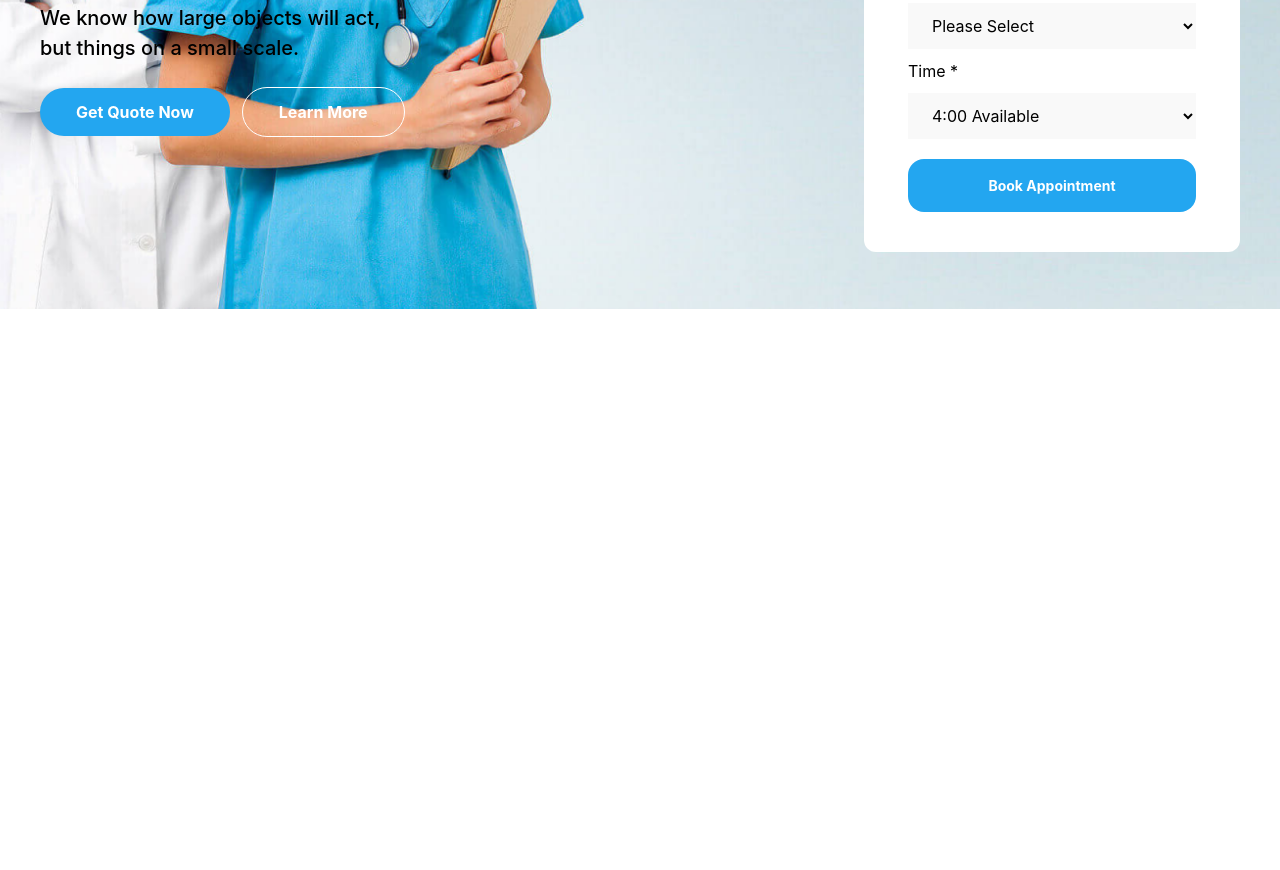
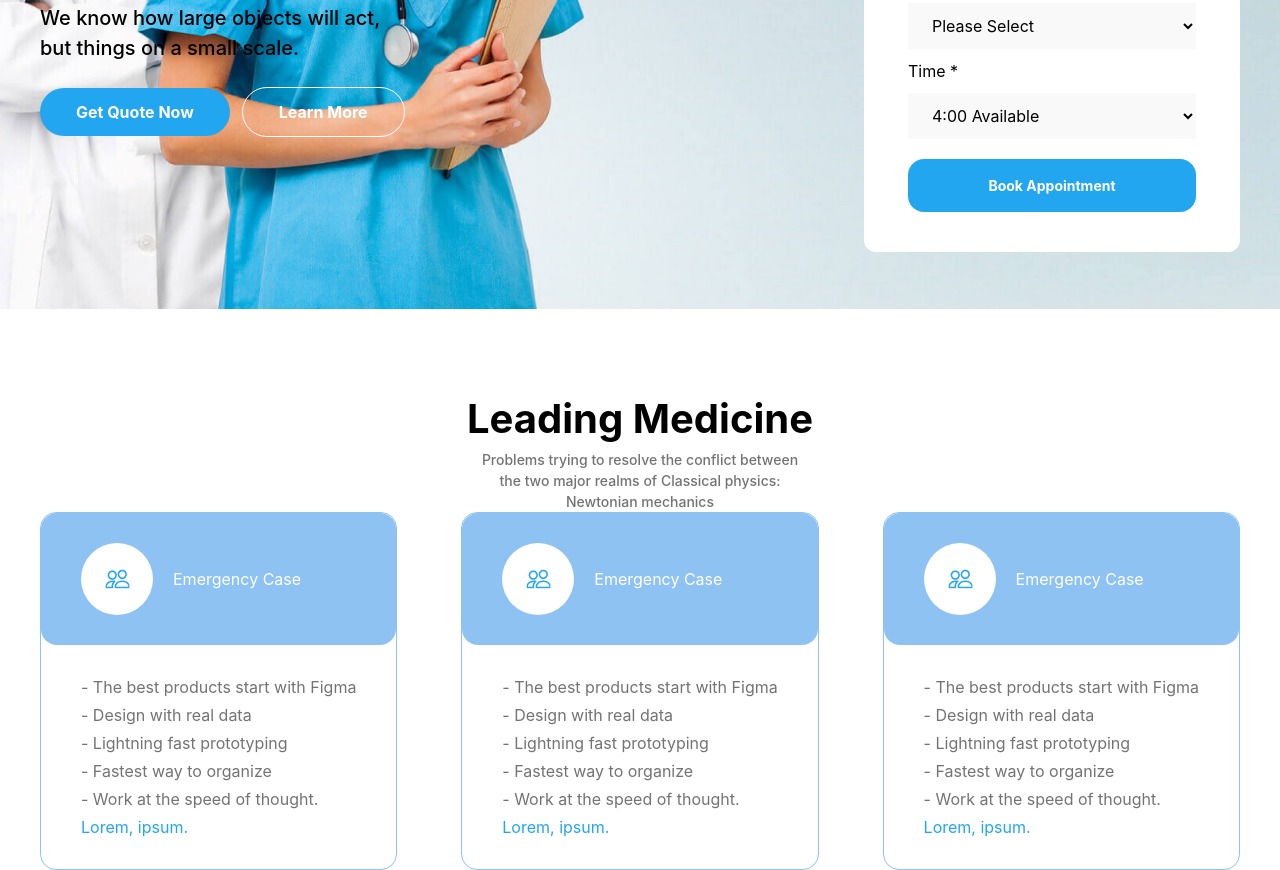
Before and after one commit to Ehson01/LESSON_21, a website: page index.html in a window 1280 px wide. Shown: the part 491-1361 px from the top of the page. Before the commit the page ends 800 px from the top, so only its background shows below. Drawn offline with Linux system fonts and the light colour scheme.

Commit message:
section2

```diff
--- a/index.html
+++ b/index.html
@@ -40,7 +40,7 @@
             </div>
         </div>
     </header>
-    <main>
+    <main class="bg-[#FAFAFA]">
         <section class="w-full lg:h-screen h-300 lg:pt-45 pt-10 bg-[url(/image_for_index/img.jpg)] lg:bg-[url(/image_for_index/img2.png)] bg-no-repeat  lg:bg-center bg-cover">
             <div class="max-w-100 lg:max-w-300 m-auto flex flex-col lg:flex-row justify-between items-center gap-4">
                 <div class="">
@@ -83,8 +83,69 @@
                 </div>
             </div>
         </section>
-        <section></section>
-        <section></section>
+        <section class="bg-white w-full">
+            <div class="lg:max-w-300 max-w-80 m-auto">
+                <h2 class="text-[40px] font-bold text-center pt-20">Leading Medicine</h2>
+                <p class="text-[14px] font-medium text-center lg:w-81 m-auto text-[#737373]">Problems trying to resolve the conflict between
+                the two major realms of Classical physics: Newtonian mechanics </p>
+
+                <div class="flex flex-col lg:flex-row lg:justify-between gap-10 lg:gap-0">
+                    <div class="border border-solid rounded-2xl border-[#8EC2F2]">
+                        <div class="bg-[#8EC2F2] rounded-2xl flex items-center px-10 gap-5 py-7.5">
+                            <div>
+                                <img src="./image_for_index/icon1.svg" alt="">
+                            </div>
+                            <p class="text-white">Emergency Case</p>
+                        </div>
+                        <div class="px-10 py-7.5 text-[#737373] flex flex-col gap-1">
+                            <p>-  The best products start with Figma</p>
+                            <p>- Design with real data</p>
+                            <p>- Lightning fast prototyping</p>
+                            <p>- Fastest way to organize</p>
+                            <p>- Work at the speed of thought.</p>
+                            <a href="#" class="text-[#23A6F0]">Lorem, ipsum.</a>
+                        </div>
+                    </div>
+                    <div class="border border-solid rounded-2xl border-[#8EC2F2]">
+                        <div class="bg-[#8EC2F2] rounded-2xl flex items-center px-10 gap-5 py-7.5">
+                            <div>
+                                <img src="./image_for_index/icon1.svg" alt="">
+                            </div>
+                            <p class="text-white">Emergency Case</p>
+                        </div>
+                        <div class="px-10 py-7.5 text-[#737373] flex flex-col gap-1">
+                            <p>-  The best products start with Figma</p>
+                            <p>- Design with real data</p>
+                            <p>- Lightning fast prototyping</p>
+                            <p>- Fastest way to organize</p>
+                            <p>- Work at the speed of thought.</p>
+                            <a href="#" class="text-[#23A6F0]">Lorem, ipsum.</a>
+                        </div>
+                    </div>
+
+                    <div class="border border-solid rounded-2xl border-[#8EC2F2]">
+                        <div class="bg-[#8EC2F2] rounded-2xl flex items-center px-10 gap-5 py-7.5">
+                            <div>
+                                <img src="./image_for_index/icon1.svg" alt="">
+                            </div>
+                            <p class="text-white">Emergency Case</p>
+                        </div>
+                        <div class="px-10 py-7.5 text-[#737373] flex flex-col gap-1">
+                            <p>-  The best products start with Figma</p>
+                            <p>- Design with real data</p>
+                            <p>- Lightning fast prototyping</p>
+                            <p>- Fastest way to organize</p>
+                            <p>- Work at the speed of thought.</p>
+                            <a href="#" class="text-[#23A6F0]">Lorem, ipsum.</a>
+                        </div>
+                    </div>
+                </div>
+            </div>
+
+        </section>
+        <section>
+
+        </section>
         <section></section>
         <section></section>
         <section></section>
```
Also changed, not shown: image_for_index/icon1.svg (added), src/output.css.
